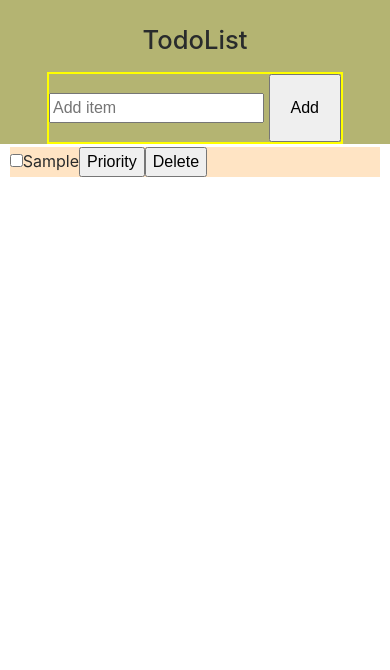
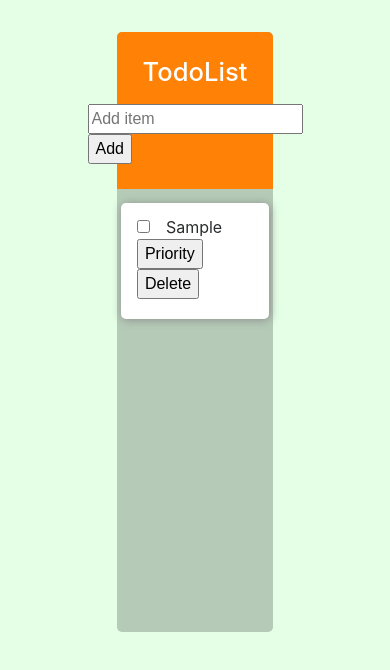
Before and after one commit to qkoots/todoApp, a website: page index.html in a window 390 px wide. Both pictures are taken after typing "Sample" into the empty fields and a click on the button "Add". Drawn offline with nearby package versions, Linux system fonts and the light colour scheme.

Commit message:
Added more styles and made some changes to the properties

```diff
--- a/css/main.css
+++ b/css/main.css
@@ -1,21 +1,35 @@
 
-@media (max-width: 575px) {
+body {
+    background-color: #e4ffe6;
+}
 
     .container-fluid {
         padding: 0;
-        margin: 0;
+        margin: 0 auto;
+        width: 40%;
     }
+
     .container {
+        margin: 2em 0 2em 0;
         padding: 0;
+        background-color: #b5cbb7;
+        min-height: 600px;
+        border-radius: 5px;
+
     }
+
     .outerHeader {
-        background-color: #b4b472;
+        background-color: #ff8207;
+        padding-bottom: 25px;
+        border-top-left-radius: 5px;
+        border-top-right-radius: 5px;
     }
 
     h1 {
-        padding: 1em 0 .4em 0 ;
+        padding: 1em 0 .4em 0;
         text-align: center;
         font-size: 1.6em;
+        color: #ffffff;
     }
 
     .header {
@@ -25,32 +39,38 @@
     }
 
     .inputArea {
-        border: 2px solid yellow;
+        /*border: 2px solid yellow;*/
     }
 
     .inputArea button {
-        padding: 20px;
+        /*padding: 20px;*/
     }
 
     ul {
         width: 95%;
-        padding: 0;
+        padding: .4em 0 0.5em 0;
         margin: 0 auto;
     }
 
     li {
-        margin: .2em 0;
+        margin: .5em 0;
         list-style-type: none;
+        padding: .7em 1em 1.3em;
+        border-radius: 5px;
+        box-shadow: #8c8c8c 1px 1px 10px;
+
     }
 
     #todoUl li {
-        background-color: bisque;
-    }
-    #completedUl li {
-        background-color: darkgray;
-        text-decoration: line-through;
+        background-color: #ffffff;
     }
 
-    #completedUl li.
+    #completedUl li {
+        background-color: #ffffff;
+        text-decoration: line-through;
+        opacity: .6;
     }
-}
+
+    .checkBox {
+        margin-right: 1em;
+    }
```
